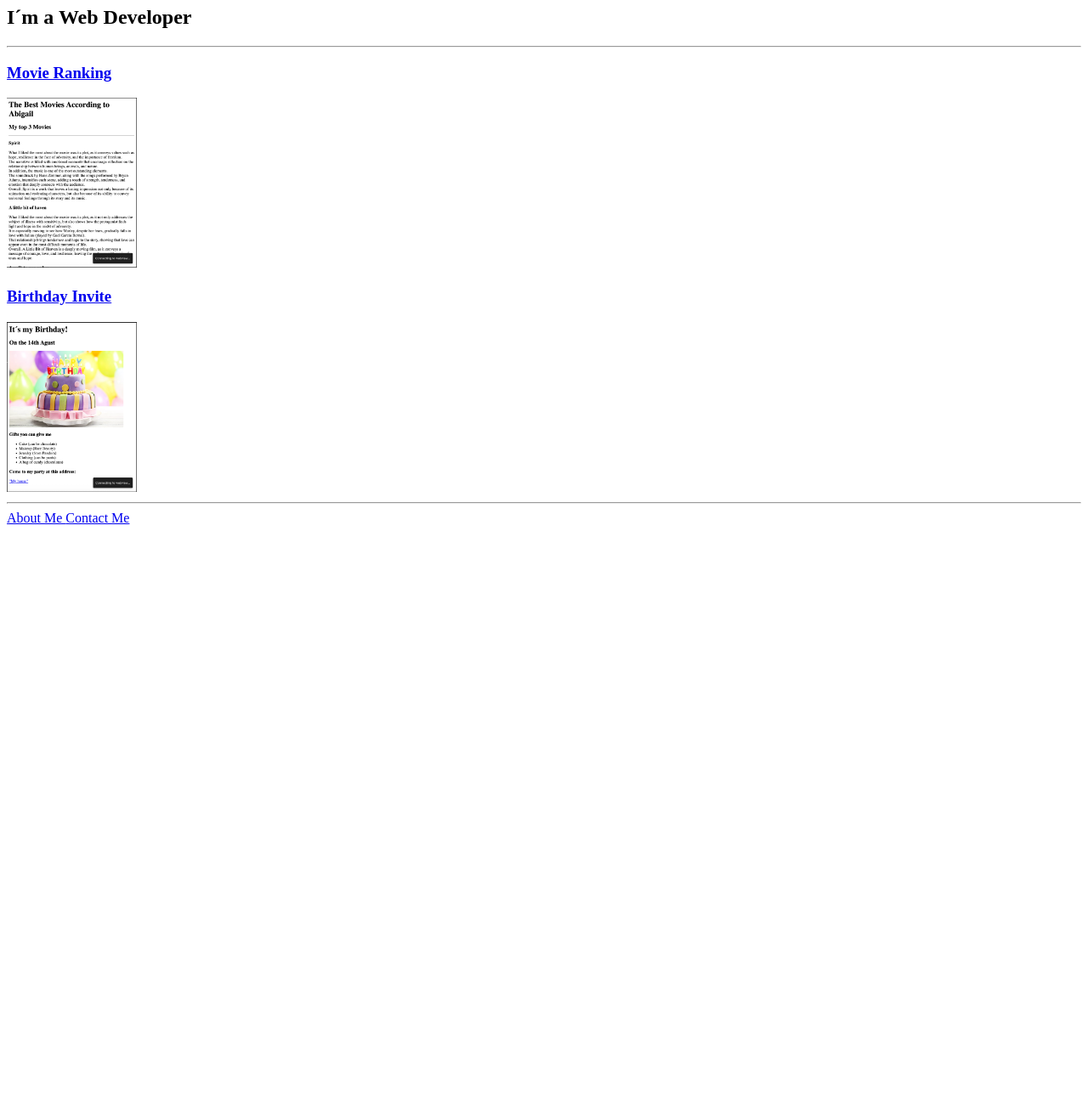
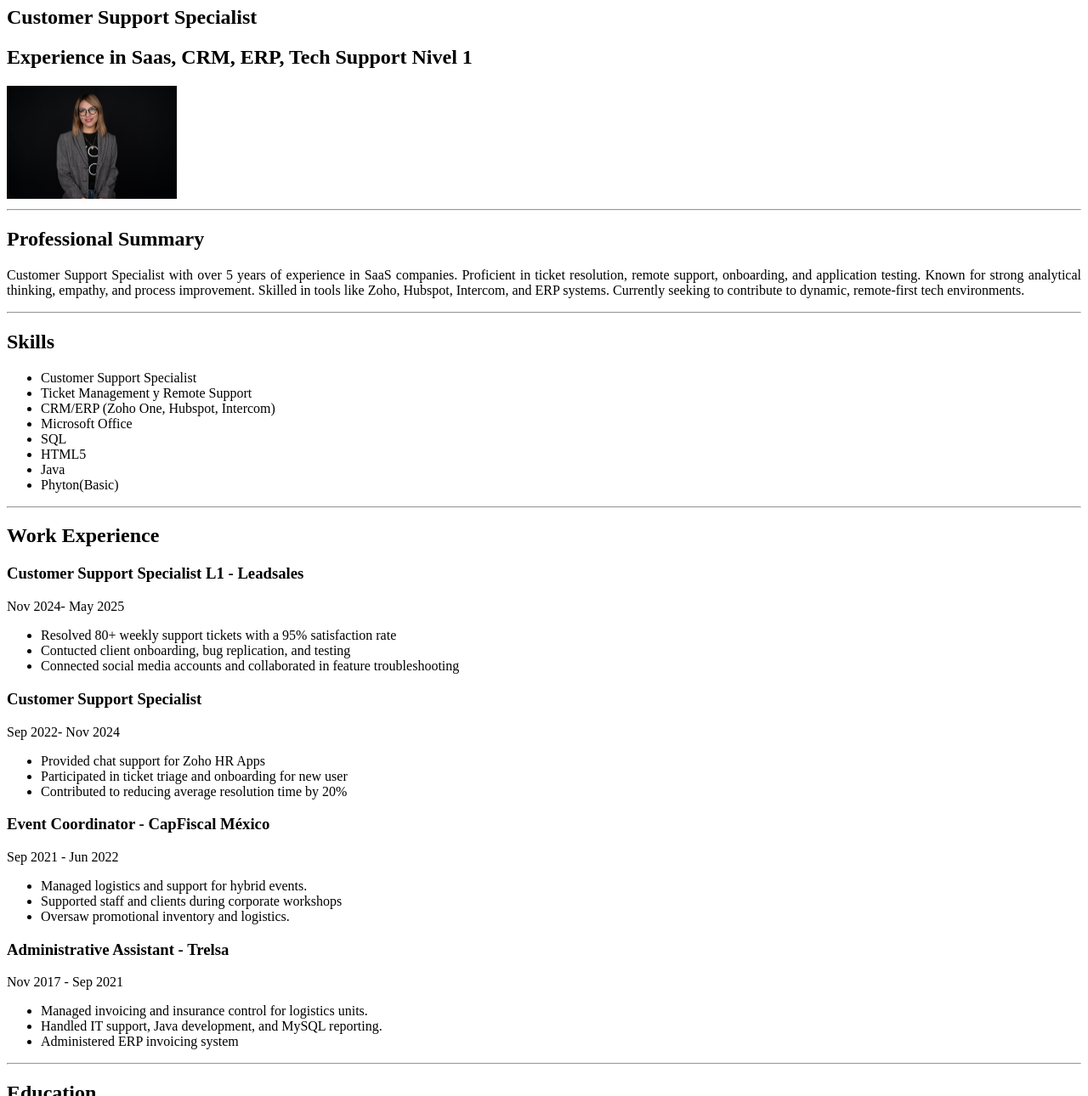
Before and after one commit to abigailgs1408-tech/html-portafolio, a plain HTML site: page index.html in a window 1280 px wide. Shown: the part 73-1363 px from the top of the page at 85% size. Before the commit the page ends 800 px from the top, so only its background shows below. Drawn offline with Linux system fonts and the light colour scheme.

Commit message:
Add files via upload

```diff
--- a/index.html
+++ b/index.html
@@ -1,50 +1,87 @@
-<!-- TODO 1: Create the HTML Boilerplate -->
-
-<!-- TODO 2: Add Your previous projects' HTML into the public folder -->
-
-<!-- TODO 3: Take screenshots of your project previews and add the images to the images folder -->
-
-<!-- TODO 4: Add titles/subtitles etc. -->
-
-<!-- TODO 5: Add a link to the project pages -->
-
-<!-- TODO 6: Add images to show the project previews
-HINT for TODO 6: You can use the height attribute set to 200 to make the image smaller:
-https://developer.mozilla.org/en-US/docs/Web/HTML/Element/img#attr-height -->
-
-<!-- TODO 7: Add the Contact Me and About Me page links -->
-
 <!DOCTYPE html>
 <html lang="en">
 <head>
     <meta charset="UTF-8">
     <meta name="viewport" content="width=device-width, initial-scale=1.0">
-    <title>Portafolio </title>
+    <title>My Resume</title>
 </head>
 <body>
-    <h1> Abigail Gachuzo Portafolio</h1>
-    <h2> I´m a Web Developer</h2>
-<hr/>
-    <h3>
-        <a href="./public/movie-ranking.html"> Movie Ranking</a>
-    </h3>
-        <a href="./public/movie-ranking.html">
-         <img
-         height="200"
-         src="./assets/images/Movie-ranking.png"
-         alt="Movie Ranking" />
-         </a>
-    <h3>
-        <a href="./public/Birthday-Invite.html">Birthday Invite</a>
-    </h3>
-         <a href="./public/Birthday-Invite.html">
-            <img
-            height="200"
-            src="./assets/images/Birthday.png"
-            alt="Birthday Invite"/>
-            </a>
-<hr/>
-    <a href="./public/about.html">About Me </a>
-    <a href="./public/contact.html">Contact Me</a>
+    <h1>Abigail Gachuzo Silva</h1>
+      <h2>Customer Support Specialist</h2>
+      <h2>Experience in Saas, CRM, ERP, Tech Support Nivel 1</h2>
+        <img src="./Image/Foto de perfil .JPG" alt="photo of Abigail smileing" width="200">
+    <hr/>
+    <h2> Professional Summary</h2>
+    <p style="text-align: justify;"> Customer Support Specialist with over 5 years of experience in SaaS companies.
+        Proficient in ticket resolution, remote support, onboarding, and application testing.
+        Known for strong analytical thinking, empathy, and process improvement.
+        Skilled in tools like Zoho, Hubspot, Intercom, and ERP systems.
+        Currently seeking to contribute to dynamic, remote-first tech environments.
+    </p>
+    <hr/>
+    <h2> Skills </h2>
+    <ul>
+        <li>Customer Support Specialist</li>
+        <li>Ticket Management y Remote Support</li>
+        <li>CRM/ERP (Zoho One, Hubspot, Intercom)</li>
+        <li>Microsoft Office</li>
+        <li>SQL</li>
+        <li>HTML5</li>
+        <li>Java</li>
+        <li>Phyton(Basic)</li>
+    </ul>
+    <hr/>
+    <h2>Work Experience</h2>
+    <h3> Customer Support Specialist L1 - Leadsales</h3>
+    <p>Nov 2024- May 2025</p>
+    <ul>
+        <li>Resolved 80+ weekly support tickets with a 95% satisfaction rate</li>
+        <li>Contucted client onboarding, bug replication, and testing</li>
+        <li>Connected social media accounts and collaborated in feature troubleshooting</li>
+    </ul>
+    <h3> Customer Support Specialist</h3>
+    <p>Sep 2022- Nov 2024</p>
+    <ul>
+        <li>Provided chat support for Zoho HR Apps</li>
+        <li>Participated in ticket triage and onboarding for new user</li>
+        <li>Contributed to reducing average resolution time by 20%</li>
+    </ul>
+    <h3>Event Coordinator - CapFiscal México</h3>
+    <p>Sep 2021 - Jun 2022</p>
+    <ul>
+        <li>Managed logistics and support for hybrid events.</li>
+        <li>Supported staff and clients during corporate workshops</li>
+        <li>Oversaw promotional inventory and logistics.</li>
+    </ul>
+    <h3>Administrative Assistant - Trelsa</h3>
+    <p>Nov 2017 - Sep 2021</p>
+    <ul>
+        <li>Managed invoicing and insurance control for logistics units.</li>
+        <li>Handled IT support, Java development, and MySQL reporting.</li>
+        <li>Administered ERP invoicing system</li>
+    </ul>
+    <hr/>
+    <h2>Education</h2>
+    <h3>Bachelor of Science in Information Technology</h3>
+    <p>Universidad Tecnológica de San Juan del Río (2014–2018)</p>
+    <p>Internship–Hospital General de San Juan del Río (Apr 2016-Sep 2016)</p>
+    <ul>
+        <li>Website development using Python and SQL Server.</li>
+        <li>Data backup and antivirus support</li>
+    </ul>
+    <hr/>
+    <h2>Languages</h2>
+    <ul>
+        <li>Spanish - Native</li>
+        <li>English - Basic - Intermediate (in progress)</li>
+    </ul>
+    <hr/>
+    <a href="./About-me.html">About Me</a>
+    <a href="./Contact-Me.html">Contact Me </a>
+    <footer>
+    <small>
+      Copyright © 2025 Abigail Gachuzo Silva. All Rights Reserved.
+    </small>
+  </footer>
 </body>
 </html>
```
Also changed, not shown: Image/Foto de perfil .JPG (added).
